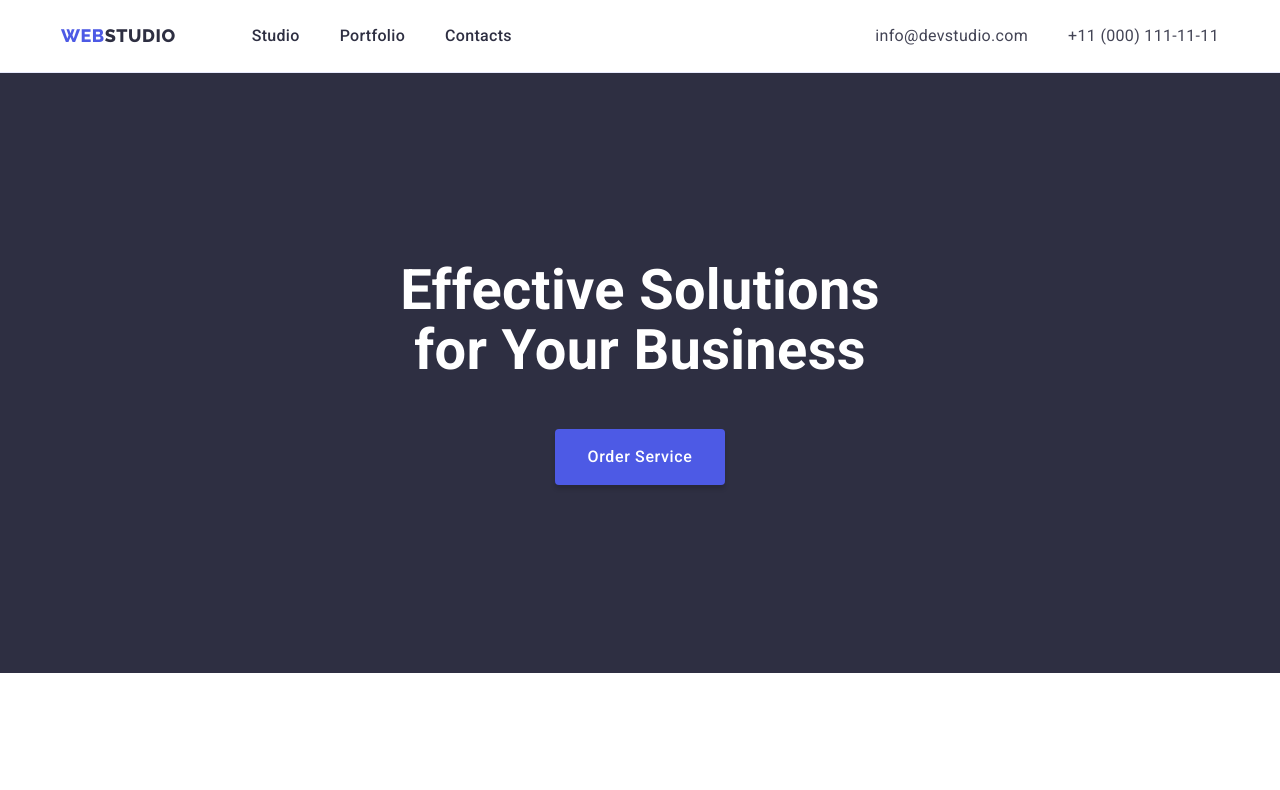
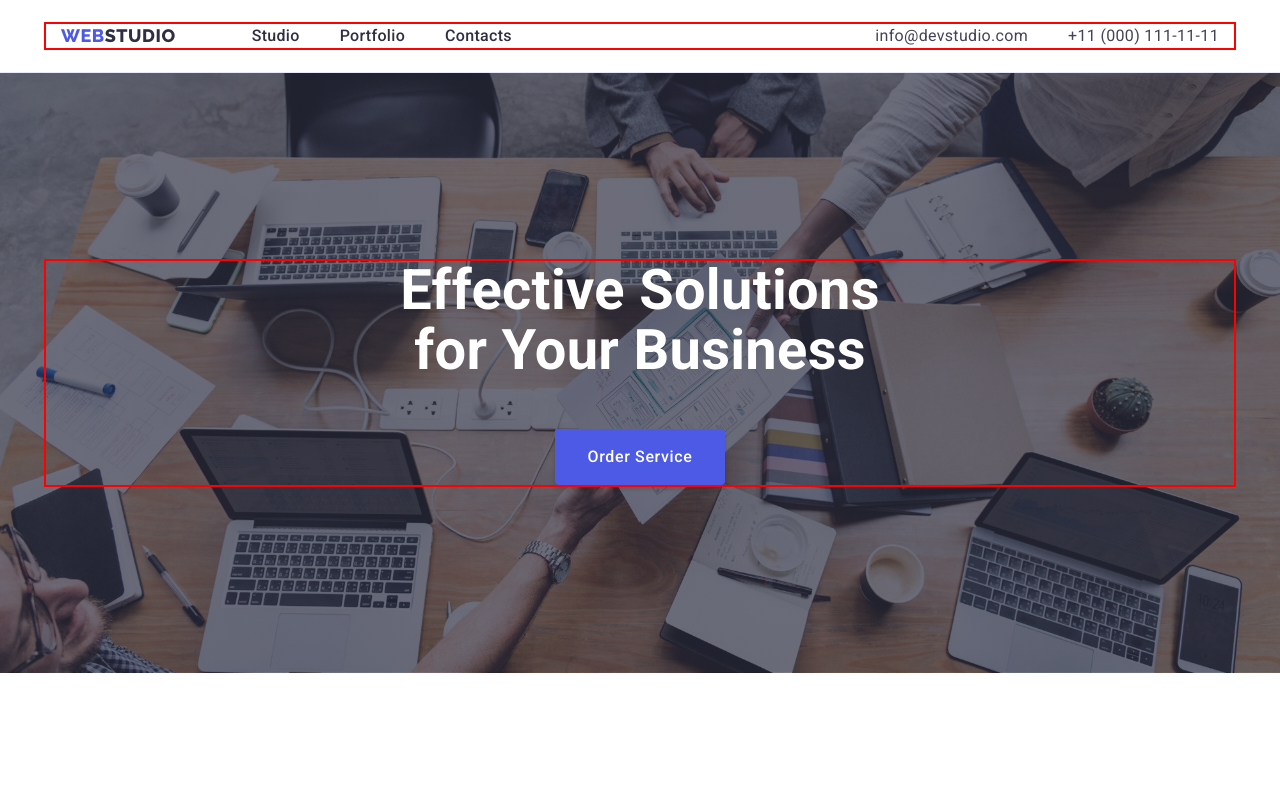
Before and after one commit to SergBohdan/goit-markup-hw-03, a plain HTML site: page index.html in a window 1280 px wide. Shown: the top 790 px of the page. Drawn offline with nearby package versions, Linux system fonts and the light colour scheme.

Commit message:
start mod4

```diff
--- a/css/slyles.css
+++ b/css/slyles.css
@@ -53,6 +53,7 @@ body {
   padding-left: 15px;
   padding-right: 15px;
   margin: 0 auto;
+  outline: 2px solid red;
 }
 
 .list {
@@ -147,6 +148,14 @@ body {
 
 .hero {
   background-color: var(--grey-hero-background);
+  background-image: linear-gradient(
+      rgba(46, 47, 66, 0.7),
+      rgba(46, 47, 66, 0.7)
+    ),
+    url(../images/hero-image.jpeg);
+  background-repeat: no-repeat;
+  background-position: center;
+  background-size: cover;
 }
 
 .hero-container {
```
Also changed, not shown: images/hero-image.jpeg (added).
